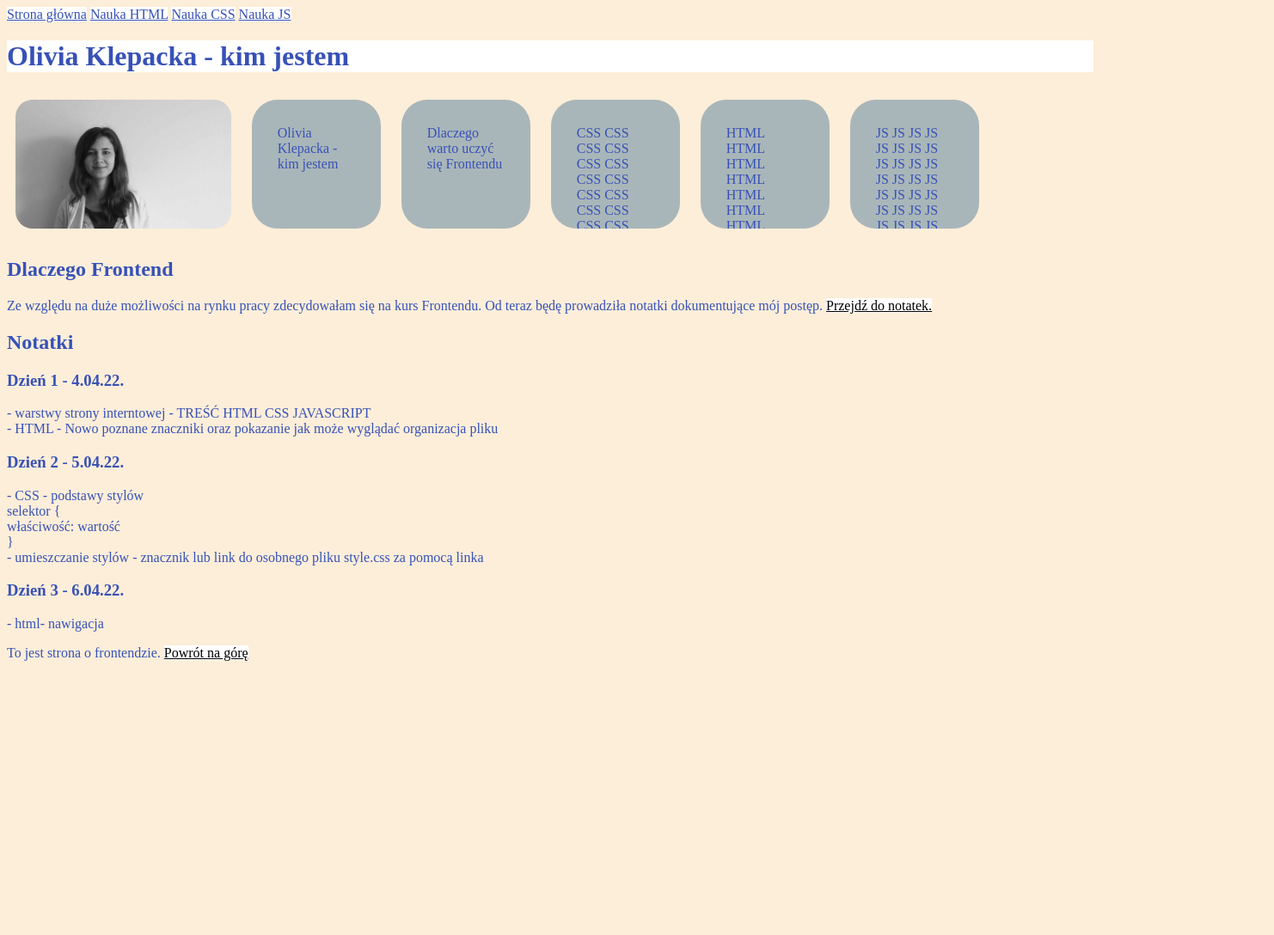
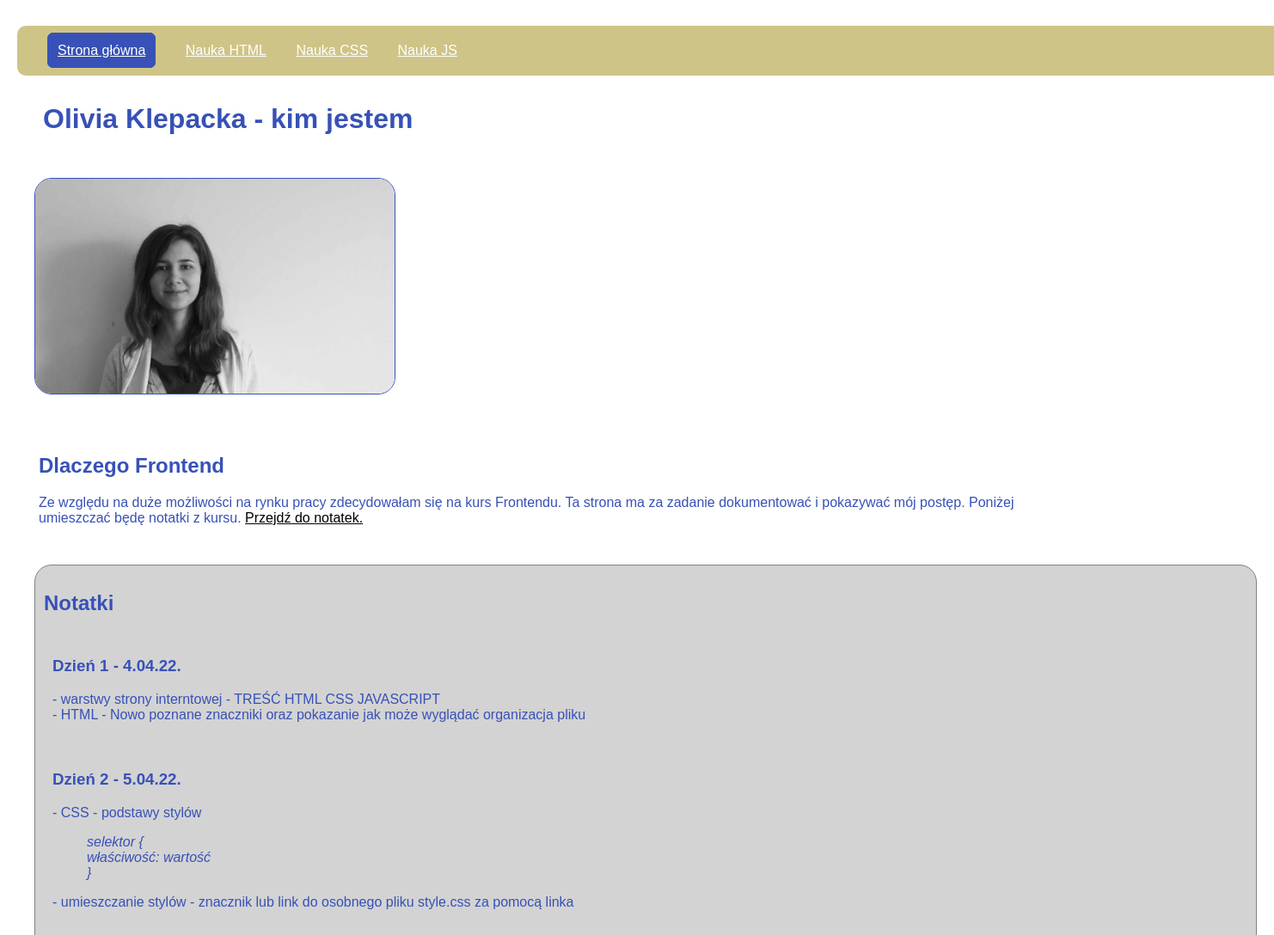
Before and after one commit to olivia4k/homepage, a plain HTML site: page index.html in a window 1280 px wide. Shown: the top 1088 px of the page at 86% size, 1482 px wide, since content can reach past the window. Before the commit the page ends 800 px from the top, so only its background shows below. Drawn offline with Linux system fonts and the light colour scheme.

Commit message:
organizing with BEM

```diff
--- a/index.html
+++ b/index.html
@@ -10,43 +10,30 @@
 
   <body>
     <header>
-      <nav class="toolbar-black">
-        <a class="toolbar-links" href="index.html">Strona główna</a>
-        <a class="toolbar-links" href="nauka-html.html">Nauka HTML</a>
-        <a class="toolbar-links" href="nauka-css.html">Nauka CSS</a>
-        <a class="toolbar-links" href="nauka-js.html">Nauka JS</a>
+      <nav class="toolbar">
+        <a class="toolbar__links toolbar__links--main" href="index.html">Strona główna</a>
+        <a class="toolbar__links" href="nauka-html.html">Nauka HTML</a>
+        <a class="toolbar__links" href="nauka-css.html">Nauka CSS</a>
+        <a class="toolbar__links" href="nauka-js.html">Nauka JS</a>
       </nav>
     </header>
     <main>
-      <header id="top">
-        <h1 class="hotpink-header">Olivia Klepacka - kim jestem</h1>
+
+      <header class="main-heading">
+        <h1 class="main-heading__first">Olivia Klepacka - kim jestem</h1>
       </header>
       <img class="img" src="IMG_0274.JPG" />
-      <div class="box">Olivia Klepacka - kim jestem</div>
-      <div class="box">Dlaczego warto uczyć się Frontendu</div>
-      <div class="box">
-        CSS CSS CSS CSS CSS CSS CSS CSS CSS CSS CSS CSS CSS CSS CSS CSS CSS CSS
-        CSS CSS CSS CSS
-      </div>
-      <div class="box">
-        HTML HTML HTML HTML HTML HTML HTML HTML HTML HTML HTML HTML HTML HTML
-        HTML HTML HTML HTML HTML
-      </div>
-      <div class="box">
-        JS JS JS JS JS JS JS JS JS JS JS JS JS JS JS JS JS JS JS JS JS JS JS JS
-        JS JS JS JS JS JS
-      </div>
-      <section>
+      <section class="ordinary-paragraph">
         <h2>Dlaczego Frontend</h2>
-        Ze względu na duże możliwości na rynku pracy zdecydowałam się na kurs
-        Frontendu. Od teraz będę prowadziła notatki dokumentujące mój postęp.
+            Ze względu na duże możliwości na rynku pracy zdecydowałam się na kurs
+        Frontendu. Ta strona ma za zadanie dokumentować i pokazywać mój postęp. Poniżej umieszczać będę notatki z kursu.
         <a class="all-links" href="#notatki">Przejdź do notatek.</a>
       </section>
 
-      <section id="notatki">
+      <section class="notes">
         <h2>Notatki</h2>
 
-        <article>
+        <article class="notes__days">
           <h3>Dzień 1 - 4.04.22.</h3>
           <p>
             - warstwy strony interntowej - TREŚĆ HTML CSS JAVASCRIPT<br />
@@ -55,25 +42,40 @@
           </p>
         </article>
 
-        <article>
+        <article class="notes__days">
           <h3>Dzień 2 - 5.04.22.</h3>
           <p>
             - CSS - podstawy stylów <br />
-            selektor { <br />
+            <p class="notes__days--italic">
+            selektor {<br>
             właściwość: wartość <br />
-            } <br />
+            } </p>
             - umieszczanie stylów - znacznik lub link do osobnego pliku
             style.css za pomocą linka<br />
           </p>
         </article>
 
-        <article>
+        <article class="notes__days">
           <h3>Dzień 3 - 6.04.22.</h3>
           <p>- html- nawigacja</p>
         </article>
+
+        <article class="notes__days">
+            <h3>Dzień 12 - 22.04.22.</h3>
+            <p>
+              - DOM - Document Object Model <br />
+              <p class="notes__days--js">
+                Za pomocą funkcji: <br>
+                const heading = document.querySelector('.main-heading--js')
+                heading.innerHTML = `Cześć, jestem ${firstName}`; </p>
+            </p>
+              <p class="notes__days--js">
+                dowolny tekst wpisany w js </p>
+            </p>
+          </article>
       </section>
     </main>
-    <footer>
+    <footer class="footer">
       To jest strona o frontendzie.
       <a class="all-links" href="#top">Powrót na górę</a>
     </footer>
--- a/nauka.js
+++ b/nauka.js
@@ -2,3 +2,6 @@ console.log("wtf?!");
 
 const firstName = "Olivia";
 console.log(`Cześć, jestem ${firstName}`);
+
+const p = document.querySelector('.notes__days--js');
+p.innerHTML = `Cześć, jestem ${firstName}`;
--- a/style.css
+++ b/style.css
@@ -1,33 +1,45 @@
 body {
-  background: #fdeed9;
   color: #3751b7;
+  margin: 20px;
+  font-family: Arial, Helvetica, sans-serif;
 }
 
-h1 {
-  color: #3751b7;
-}
-h2 {
-  color: #3751b7;
-}
+.toolbar {
+    background: #cfc487;
+    padding: 20px;
+    width: 1500px;
+    border-radius: 10px;
+    position: fixed;
+  }
 
-.hotpink-header {
+.toolbar__links {
+    color: white;
+    margin: 15px;
+  }
+
+.toolbar__links--main {
+      color: #ffffff;
+      background-color:#3751b7;
+      border: 12px #3751b7 solid;
+      border-radius: 7px;
+  }
+
+.main-heading {
   color: #3751b7;
   background-color: white;
 }
 
-.toolbar-black {
-  color: rgb(102, 102, 102);
-}
+.main-heading__first {
+    color: #3751b7;
+    padding-top: 90px;
+    margin: 30px;
+  }
+
+
 
 .all-links {
   color: black;
   background-color: white;
-}
-
-.toolbar-links {
-  color: #3751b7;
-  background-color: rgb(255, 255, 255);
-  font-style: bold;
 }
 
 .box {
@@ -44,7 +56,43 @@ h2 {
 }
 
 .img {
-  height: 150px;
+  height: 250px;
   border-radius: 20px;
-  margin: 10px;
+  margin: 20px;
+  border: 1px solid;
+
 }
+.notes {
+    border: 1px grey solid;
+    border-radius: 20px;
+    margin: 20px;
+    background-color: lightgray;
+    padding: 10px;
+    display: inline-block;
+    width: 1400px;
+}
+
+.notes__days {
+    color: #3751b7;
+    border: 1px #3751b7 ;
+    background-color: lightgray;
+    padding: 10px;
+}
+.notes__days--italic {
+    font-style: italic;
+    margin-left: 40px;
+}
+.notes__days--js {
+    font-style: italic;
+}
+.ordinary-paragraph {
+    margin: 25px;
+    float:inline-end;
+
+}
+
+.footer {
+    color: #616161;
+    margin: 30px;
+    font-style: italic;
+}
```
